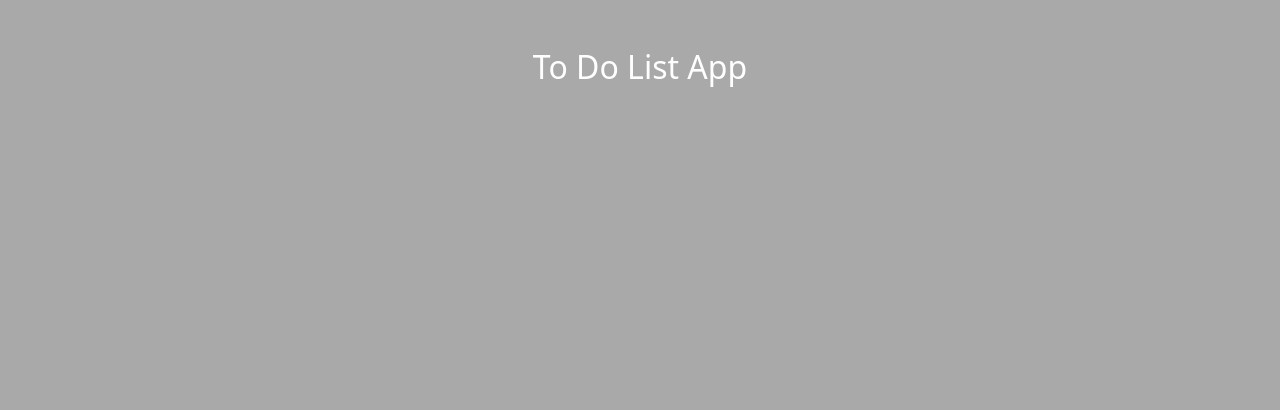
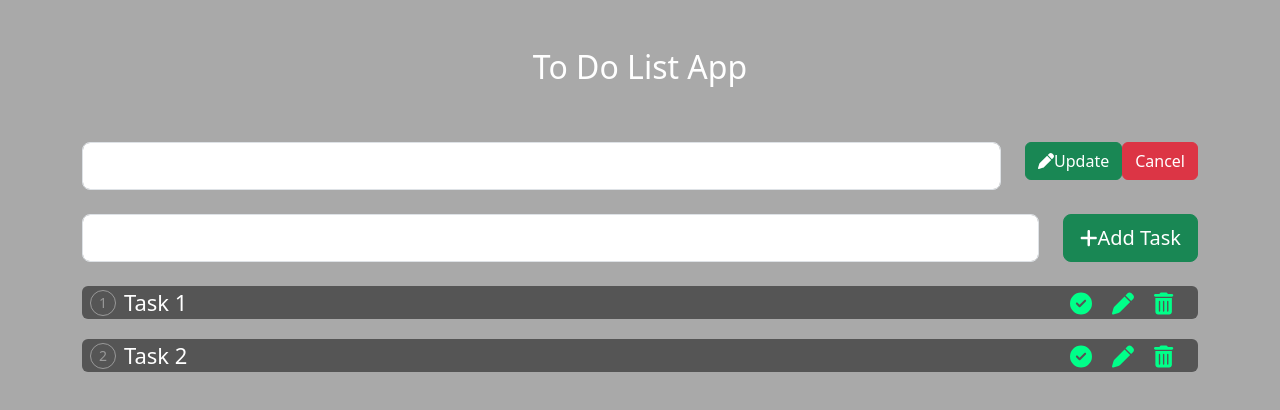
Before and after one commit to SS-ekow/react-to-do-app, a React (Create React App) app: page / in a window 1280 px wide. Shown: the top 410 px of the page. Built offline with nearby package versions, Linux system fonts and the light colour scheme.

Commit message:
added logic to add tasks

```diff
--- a/src/App.css
+++ b/src/App.css
@@ -6,3 +6,68 @@
   background-color: darkgray;
   color: white;
 }
+
+.taskNumber{
+  color: #999;
+  border: 1px solid #999;
+  border-radius: 50%;
+  width: 26px;
+  height: 26px;
+  display: flex;
+  text-align: center;
+  font-size: 14px;
+  margin-left: 8px;
+  margin-right: 8px;
+  align-items: center;
+  justify-content: center;
+
+}
+
+.taskBg{
+  background-color: #555;
+  border-radius: 6px;
+  margin-bottom: 20px;
+  padding: 10px 140px 10 px 15px;
+  text-align: left;
+  font-size: 22px;
+  position: relative;
+
+}
+.taskBg div{
+  display: flex;
+  align-items: center;
+
+
+}
+.taskBg .taskText{
+  flex: 1;
+  margin-right: 20px;
+
+}
+
+.taskBg .done .taskText{
+
+  text-decoration: line-through;
+  opacity: 0.3;
+
+}
+
+.iconsWrap{
+  position: absolute;
+  right: 15px;
+  top: 50%;
+  transform: translateY(-50%);
+  display: inline-block;
+  align-items: center;
+}
+
+.taskBg .iconsWrap span{
+  display: inline-block;
+  margin: 0 10px 0 10px;
+  cursor: pointer;
+  color: #00ff89;
+}
+
+.taskBg .iconsWrap span:hover{
+  color: yellow;
+}
--- a/src/App.js
+++ b/src/App.js
@@ -11,8 +11,8 @@
 
   //Tasks State
   const [toDo, setToDo] = useState([
-    {id: 1, task: "Task 1", completed: false},
-    {id: 2, task: "Task 2", completed: false}
+    {id: 1, title: "Task 1", completed: false},
+    {id: 2, title: "Task 2", completed: false}
 
   ]);
 
@@ -21,7 +21,16 @@
   const [updateData, setUpdateData] = useState("");
 
 // Add Task
-const addTask = () => {};
+const addTask = () => {
+  if(newTask) {
+    let num = toDo.length + 1;
+    let newEntry = {id: num, title: newTask, completed: false}
+
+    setToDo([...toDo, newEntry]);
+    setnewTask('');
+
+  }
+};
 
 
 
@@ -50,7 +59,81 @@
     <h2>To Do List App</h2>
     <br/><br/>
 
+    {/* update task */}
+    <div className="row">
+      <div className="col">
+        <input type="text" className="form-control form-control-lg" />
+
+      </div>
+      <div className="col-auto">
+        <button className="btn btn-success">
+          <FontAwesomeIcon icon={faPen} />
+          Update
+        </button>
+        <button className="btn btn-danger" onClick={cancelUpdate}>
+          Cancel
+        </button>
+      </div>
+    </div>
+    <br />
+
+
+
+    {/* Add task */}
+    <div className="row">
+      <div className="col">
+        <input
+        value = {newTask}
+        onChange={(e)=>setnewTask(e.target.value)}
+        type="text" className="form-control form-control-lg" />
+      </div>
+      <div className="col-auto">
+        <button
+        onClick ={addTask}
+        className="btn btn-lg btn-success">
+          <FontAwesomeIcon icon={faPlus} />
+          Add Task
+
+        </button>
+      </div>
+    </div>
+    <br />
+
     {/* display tasks */}
+
+    {toDo && toDo.length ? '': 'No tasks...'}
+
+    {toDo && toDo.map((task, index)=>{
+      return (
+        <React.Fragment key = {task.id}>
+          <div className = "col taskBg">
+            <div className={task.completed ? 'done': ''}>
+              <span className='taskNumber'>{index + 1}</span>
+              <span className='taskText'>{task.title}</span>
+
+            </div>
+            <div className="iconsWrap">
+              <span title='completed/ not completed'>
+                <FontAwesomeIcon icon={faCircleCheck} onClick={()=>markDone(task.id)} />
+              </span>
+              <span title="edit">
+                <FontAwesomeIcon icon={faPen} onClick={()=>changeTask(task.id)}/>
+              </span>
+              <span title='Delete'>
+                <FontAwesomeIcon icon={faTrashCan} onClick={()=>deleteTask(task.id)}/>
+              </span>
+
+            </div>
+          </div>
+
+        </React.Fragment>
+      )
+    })
+
+    }
+
+
+
 
 
 
```
